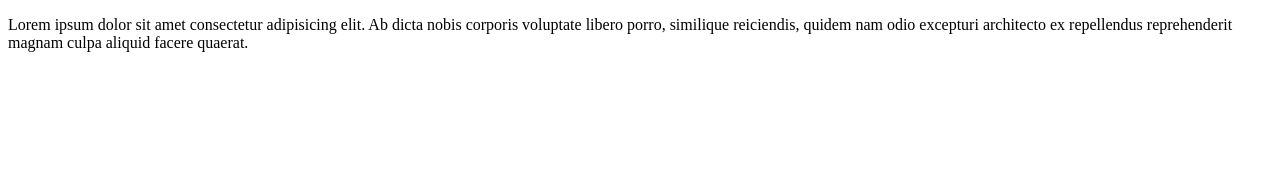
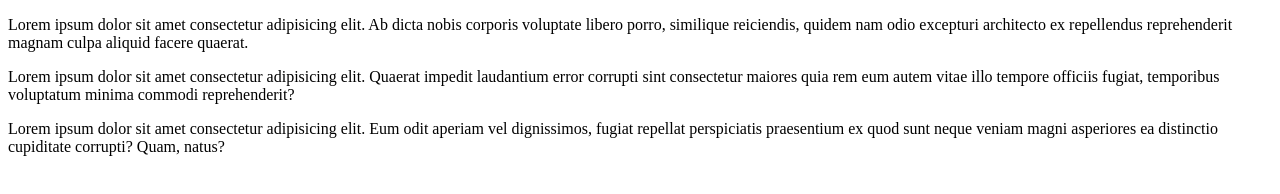
Before and after one commit to Rafaelarac/uvegprueba, a plain HTML site: page index.html in a window 1280 px wide. Drawn offline with Linux system fonts and the light colour scheme.

Commit message:
Commit desde NuevaRama

```diff
--- a/index.html
+++ b/index.html
@@ -7,5 +7,9 @@
 </head>
 <body>
     <p>Lorem ipsum dolor sit amet consectetur adipisicing elit. Ab dicta nobis corporis voluptate libero porro, similique reiciendis, quidem nam odio excepturi architecto ex repellendus reprehenderit magnam culpa aliquid facere quaerat.</p>
+
+    <p>Lorem ipsum dolor sit amet consectetur adipisicing elit. Quaerat impedit laudantium error corrupti sint consectetur maiores quia rem eum autem vitae illo tempore officiis fugiat, temporibus voluptatum minima commodi reprehenderit?</p>
+
+    <p>Lorem ipsum dolor sit amet consectetur adipisicing elit. Eum odit aperiam vel dignissimos, fugiat repellat perspiciatis praesentium ex quod sunt neque veniam magni asperiores ea distinctio cupiditate corrupti? Quam, natus?</p>
 </body>
 </html>
```
